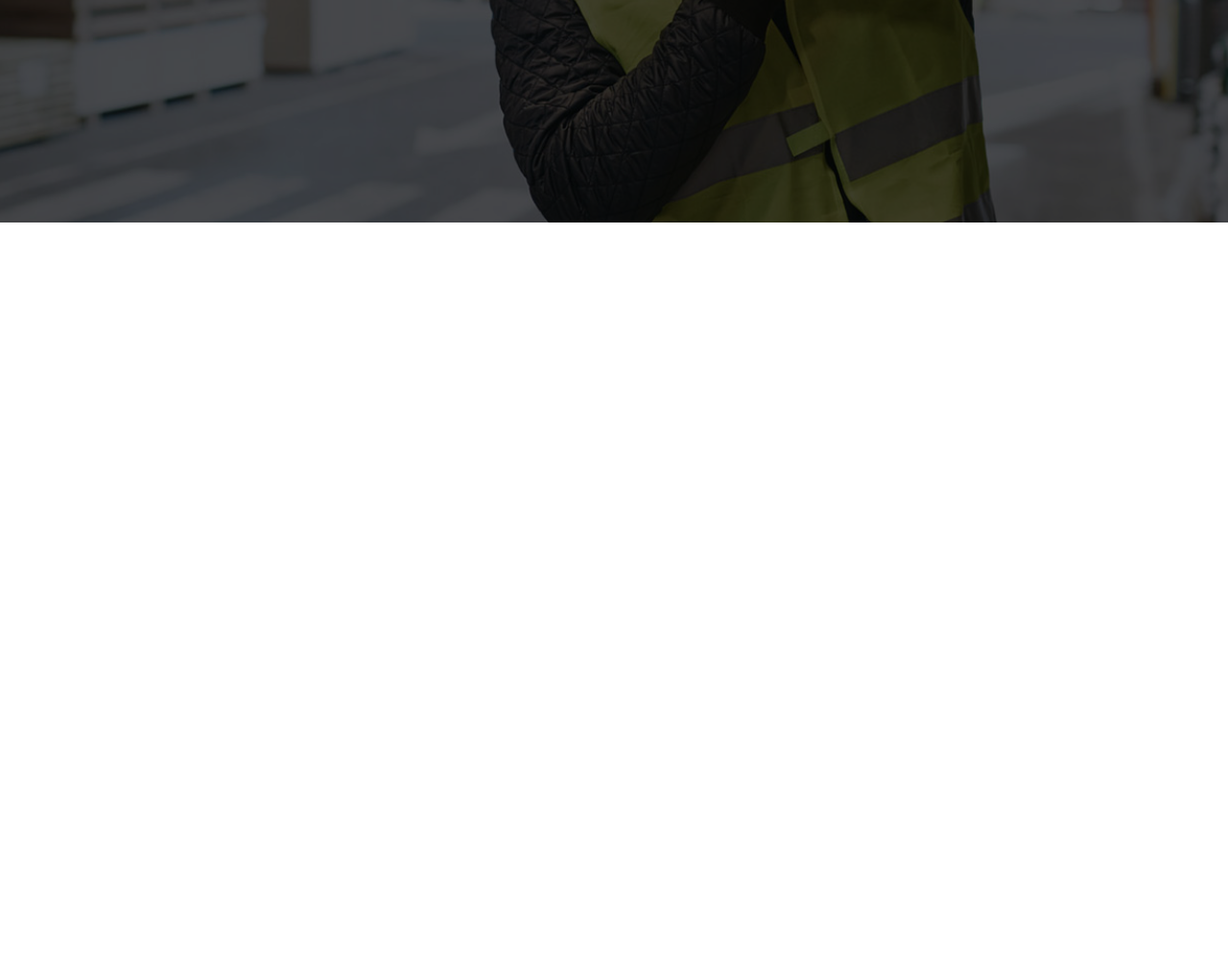
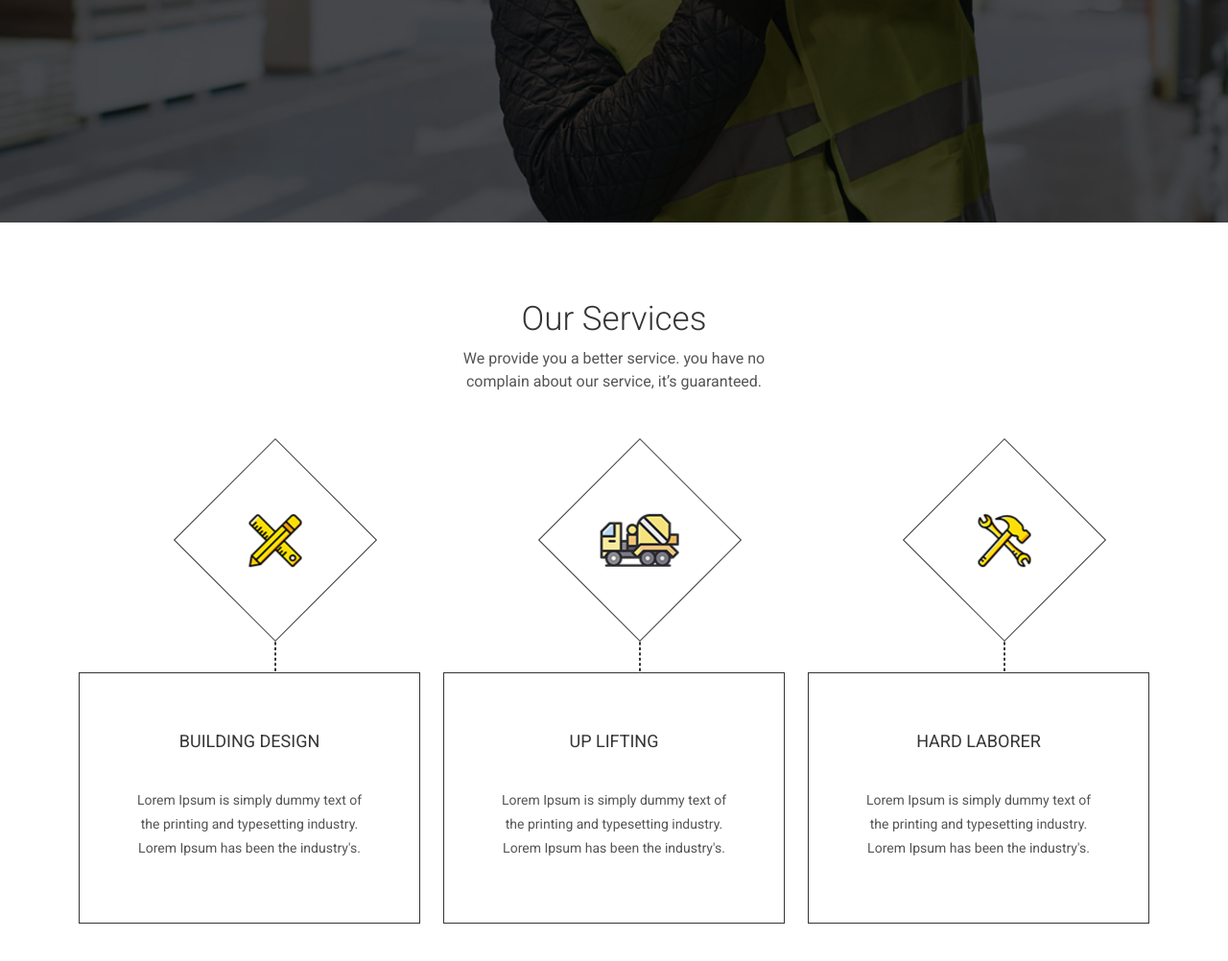
Before and after one commit to maruf-mob/Produstry, a plain HTML site: page index.html in a window 1280 px wide. Shown: the part 660-1662 px from the top of the page at 96% size. Before the commit the page ends 892 px from the top, so only its background shows below. Drawn offline with Linux system fonts and the light colour scheme.

Commit message:
added service section

```diff
--- a/css/style.css
+++ b/css/style.css
@@ -10,7 +10,7 @@
     --over-8:rgba(0, 0, 0, 0.8);
 }
 /*=============================
-    Root CSS Ends
+    root css ends
 ================================*/
 
 *{
@@ -29,7 +29,7 @@ img{
 }
 
 /*=============================
-    Common CSS Ends
+    common css ends
 ================================*/
 
 .roboto-light{
@@ -49,7 +49,7 @@ img{
     font-weight:700;
 }
 /*=============================
-    Font-Family details
+    font-family details
 ================================*/
 .fs-13{
     font-size:13px;
@@ -76,7 +76,7 @@ img{
     font-size:80px;
 }
 /*=============================
-    Font Size CSS Ends
+    font size css ends
 ================================*/
 .brand{
     color:var(--brand);
@@ -101,7 +101,7 @@ img{
     color:var(--over-8);
 }
 /*=============================
-    Color CSS Ends
+    color css ends
 ================================*/
 .text-up{
     text-transform:uppercase;
@@ -110,13 +110,12 @@ img{
     text-transform:capitalize;
 }
 /*=============================
-    Text-Transform CSS Ends
+    text-transform css ends
 ================================*/
 #head{
     background:var(--brand);
 }
-#head .address{
-}
+
 #head .address i{
     margin-top:13px;
 
@@ -179,7 +178,7 @@ img{
 
 }
 /*=============================
-    Header Section CSS Ends
+    header section css ends
 ================================*/
 .navbar{
     background:#ffffff !important;
@@ -247,7 +246,7 @@ img{
 }
 
 /*=============================
-    Navbar Section CSS Ends
+    navbar section css ends
 ================================*/
 #banner .banner-item{
     position:relative;
@@ -374,5 +373,73 @@ img{
     border-color:var(--brand);
 }
 /*=============================
-    Banner Section CSS Ends
+    banner section css ends
 ================================*/
+#service{
+    padding-top:80px;
+    padding-bottom:102px;
+}
+
+#service p{
+    padding:0 391px;
+}
+#service .service-item{
+    padding-top:62px;
+}
+#service .service-item .image{
+    width:150px;
+    height:150px;
+    border:1px solid var(--primary-color);
+    margin-left:130px;
+    transform:rotate(45deg);
+    transition:all linear 0.4s;
+}
+#service .service-item .image{
+    position:relative;
+
+}
+#service .service-item:hover .image{
+    border-color:var(--brand);
+}
+#service .service-item .image::after{
+    content:'';
+    width:1px;
+    height:30px;
+    border:1px solid var(--primary-color);
+    border-style: dashed;
+    position:absolute;
+    right:-13px;
+    bottom:-27px;
+    transform:rotate(135deg);
+    transition:all linear 0.4s;
+    transition-delay:0.5s;
+}
+#service .service-item:hover .image::after{
+    border-color:var(--brand);
+}
+#service .service-item .image img{
+    transform:rotate(-45deg);
+}
+#service .service-item .text-box{
+    border:1px solid var(--primary-color);
+    margin-top:63px;
+    transition:all linear 0.4s;
+    transition-delay: 0.6s;
+}
+#service .service-item:hover .text-box{
+    border-color:var(--brand);
+    box-shadow: 0px 0px 3px #000000;
+}
+#service .service-item .text-box h3{
+    padding-top:60px;
+    padding-bottom:30px;
+}
+#service .service-item .text-box p{
+    line-height:25px;
+    padding:0 54px !important;
+    margin-bottom:65px;
+}
+
+/*=============================
+    service section css ends
+================================*/
--- a/index.html
+++ b/index.html
@@ -167,6 +167,71 @@
     </section>
 
     <!-- banner section ends -->
+    <!-- service section starts -->
+    <section id="service">
+        <div class="container">
+            <h2 class="roboto-light fs-35 text-cap th-prime text-center">
+                our services
+            </h2>
+            <p class="roboto-reg fs-16 text text-center">
+                We provide you a better service. you have no complain about our service, it’s guaranteed.
+            </p>
+            <div class="row">
+                <div class="col-lg-4">
+                    <div class="service-item text-center">
+                        <div class="image d-flex justify-content-center align-items-center">
+                            <img src="images/pencil.png" alt="pencil">
+                        </div>
+                        <div class="text-box text-center">
+                            <h3 class="roboto-reg fs-18 text-up th-prime">
+                                building design
+                            </h3>
+                            <p class="roboto-reg fs-14 text p-0">
+                                Lorem Ipsum is simply dummy text of the printing and typesetting industry. Lorem Ipsum has been the industry's.
+                            </p>
+                        </div>
+                    </div>
+                </div>
+
+                <div class="col-lg-4">
+                    <div class="service-item text-center">
+                        <div class="image d-flex justify-content-center align-items-center">
+                            <img src="images/truck.png" alt="truck">
+                        </div>
+                        <div class="text-box text-center">
+                            <h3 class="roboto-reg fs-18 text-up th-prime">
+                                up lifting
+                            </h3>
+                            <p class="roboto-reg fs-14 text p-0">
+                                Lorem Ipsum is simply dummy text of the printing and typesetting industry. Lorem Ipsum has been the industry's.
+                            </p>
+                        </div>
+                    </div>
+                </div>
+
+                <div class="col-lg-4">
+                    <div class="service-item text-center">
+                        <div class="image d-flex justify-content-center align-items-center">
+                            <img src="images/hammer.png" alt="hammer">
+                        </div>
+                        <div class="text-box text-center">
+                            <h3 class="roboto-reg fs-18 text-up th-prime">
+                                hard laborer
+                            </h3>
+                            <p class="roboto-reg fs-14 text p-0">
+                                Lorem Ipsum is simply dummy text of the printing and typesetting industry. Lorem Ipsum has been the industry's.
+                            </p>
+                        </div>
+                    </div>
+                </div>
+            </div>
+        </div>
+
+    </section>
+
+
+
+    <!-- service section ends -->
 
 
 
```
Also changed, not shown: images/hammer.png (added), images/pencil.png (added), images/truck.png (added).
